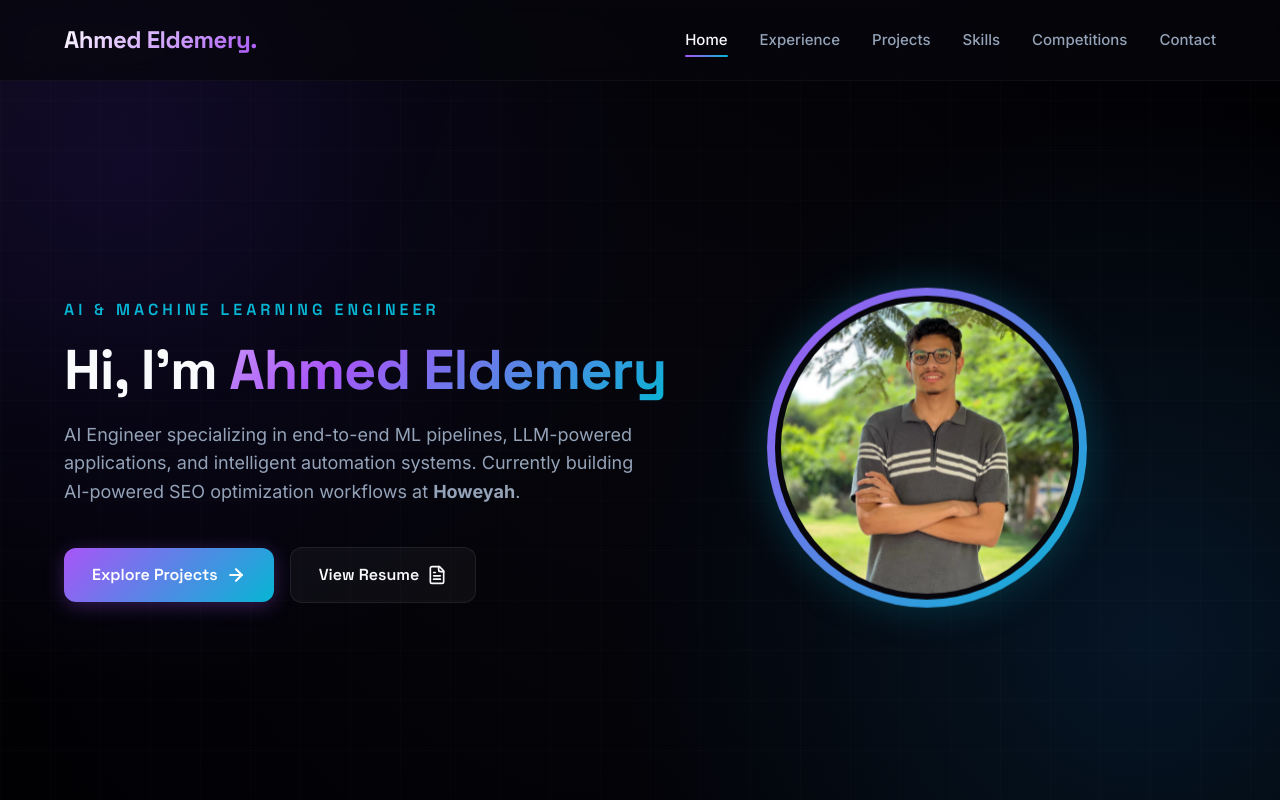
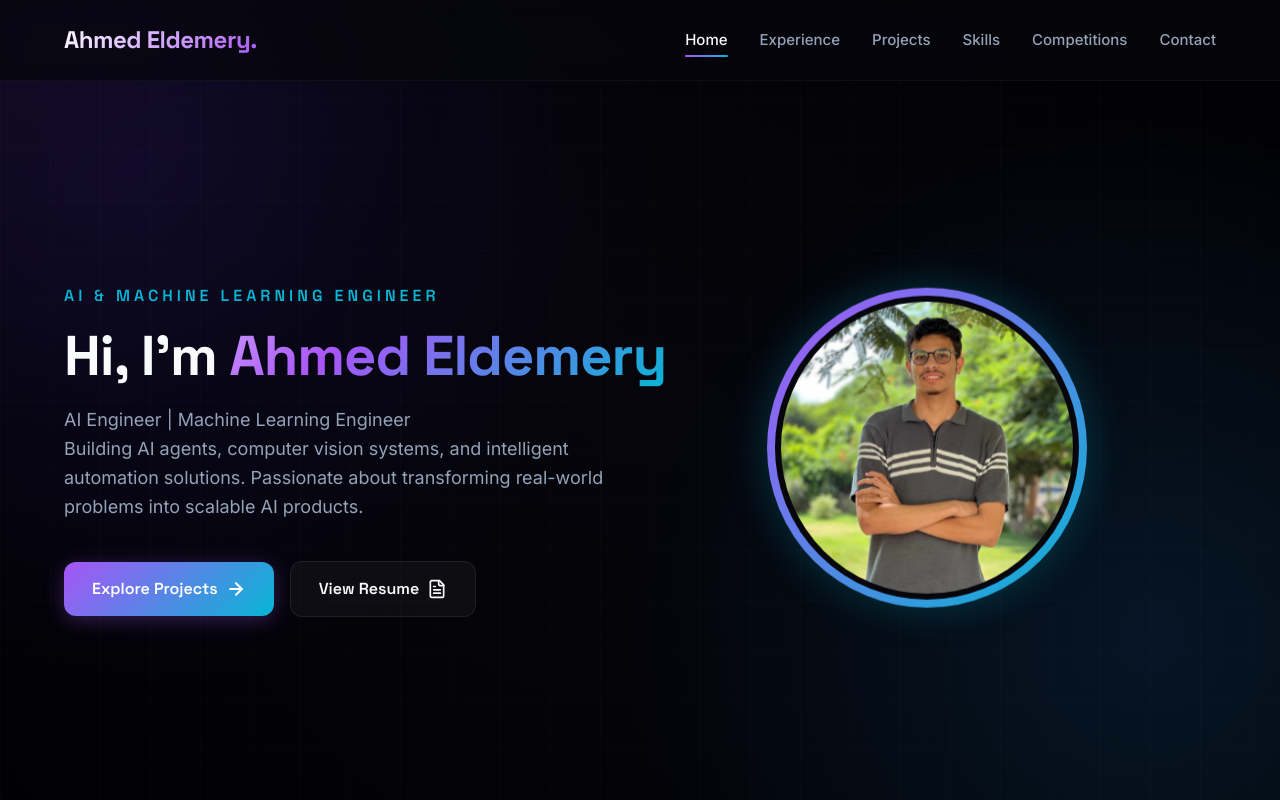
Before and after one commit to Demro7/Demro7.github.io, a plain HTML site: page index.html in a window 1280 px wide. Shown: the top 800 px of the page. Drawn offline with Linux system fonts and the light colour scheme.

Commit message:
Update hero bio text

```diff
--- a/index.html
+++ b/index.html
@@ -52,7 +52,8 @@
             Hi, I'm <span class="gradient-text">Ahmed Eldemery</span>
           </h1>
           <p class="hero-desc">
-            AI Engineer specializing in end-to-end ML pipelines, LLM-powered applications, and intelligent automation systems. Currently building AI-powered SEO optimization workflows at <strong>Howeyah</strong>.
+            AI Engineer | Machine Learning Engineer<br>
+            Building AI agents, computer vision systems, and intelligent automation solutions. Passionate about transforming real-world problems into scalable AI products.
           </p>
           <div class="cta-group">
             <a href="#projects" class="btn btn-primary">
```
